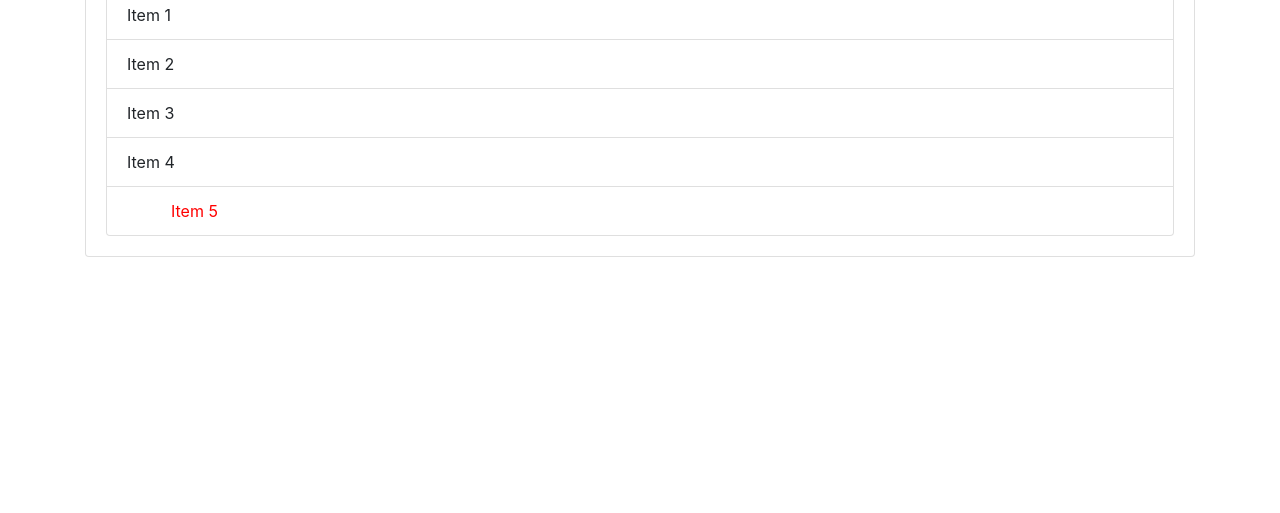
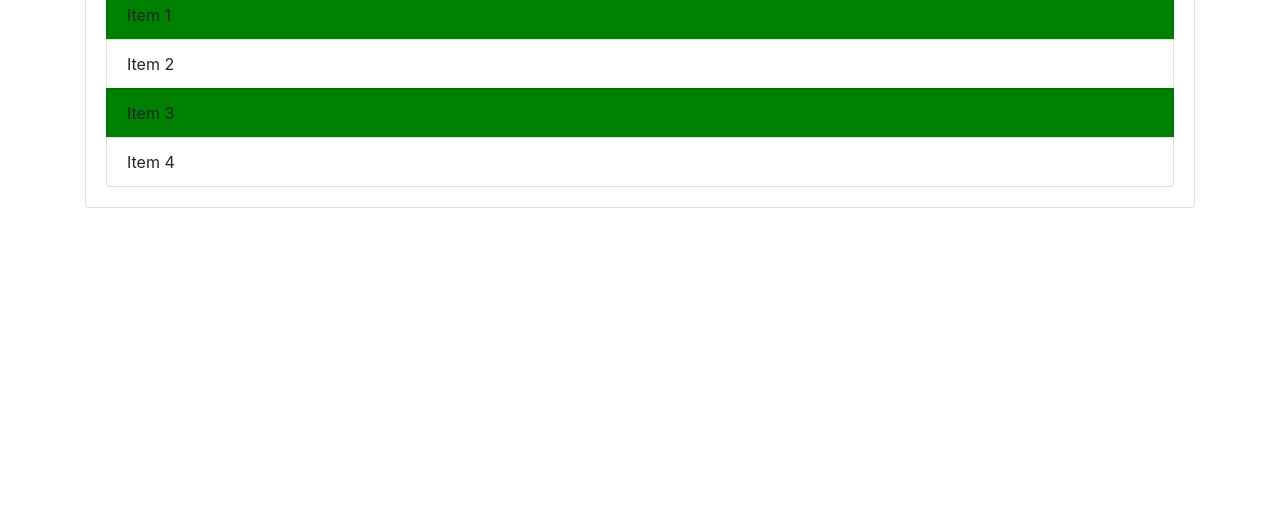
Before and after one commit to akinGC/NewFolder1, a plain HTML site: page index.html in a window 1280 px wide. Shown: the part 287-800 px from the top of the page. Drawn offline with nearby package versions, Linux system fonts and the light colour scheme.

Commit message:
querySelectorAll

```diff
--- a/index.html
+++ b/index.html
@@ -26,21 +26,17 @@
       <li class="list-group-item">Item 2</li>
       <li class="list-group-item">Item 3</li>
       <li class="list-group-item">Item 4</li>
-      <li class="list-group-item items5">Item 5</li>
     </ul>
    </div>
   </div>
 
 </body>
-<style>
-  .items5{
-    list-style-type: none;
+
+<script>
+  let list = document.querySelectorAll(".list-group-item");
+  list[2].style.backgroundColor="green";
+  for(let i=0;i<list.length;i++){
+    (i%2!=0)?list[i].style.backgroundColor="white":list[i].style.backgroundColor="green";
   }
-</style>
-<script>
-  let item5=document.getElementsByClassName("items5")[0];
-  item5.style.color="red";
-  let arr=document.getElementsByTagName("li");
-  arr[4].style.paddingLeft="5vw"
 </script>
 </html>
```
